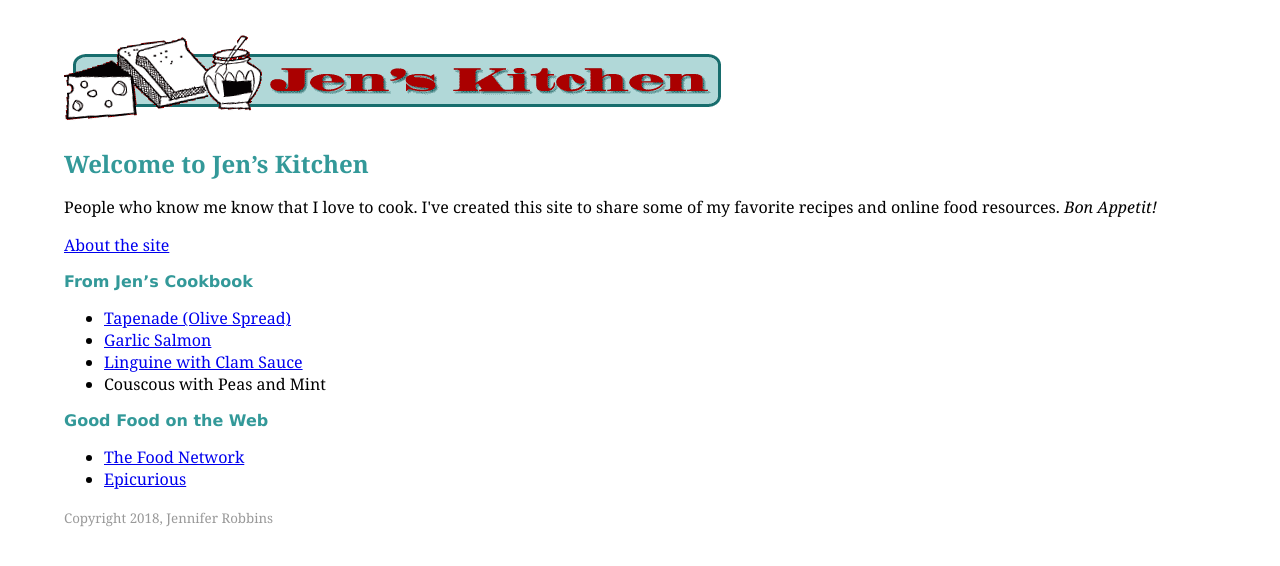
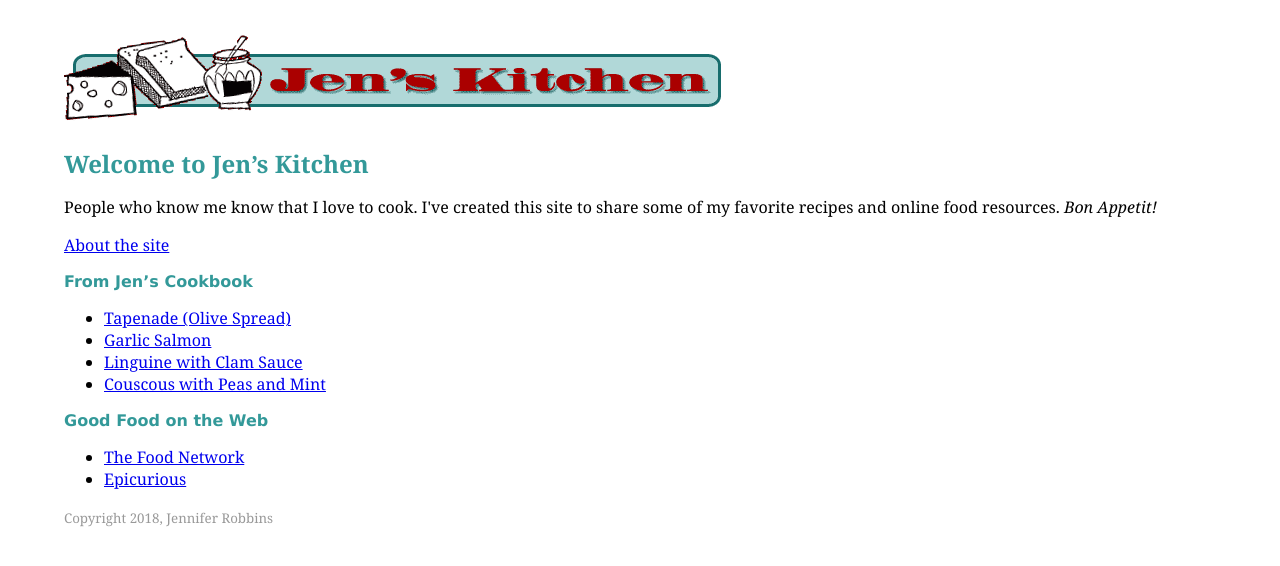
Before and after one commit to kdise-gmu/avt217, a plain HTML site: page weekly/w5/6-1-7/index.html in a window 1280 px wide. Drawn offline with Linux system fonts and the light colour scheme.

Commit message:
Update index.html

```diff
--- a/weekly/w5/6-1-7/index.html
+++ b/weekly/w5/6-1-7/index.html
@@ -38,7 +38,7 @@ small {
   <li><a href="recipes/tapenade.html">Tapenade (Olive Spread)</a></li>
   <li><a href="recipes/salmon.html">Garlic Salmon</a></li>
   <li><a href="recipes/pasta/linguine.html">Linguine with Clam Sauce</a></li>
-  <li><href="recipes/pasta/couscous.html">Couscous with Peas and Mint</a></li>
+  <li><a href="recipes/pasta/couscous.html">Couscous with Peas and Mint</a></li>
 </ul>
 
 <h2>Good Food on the Web</h2>
```
